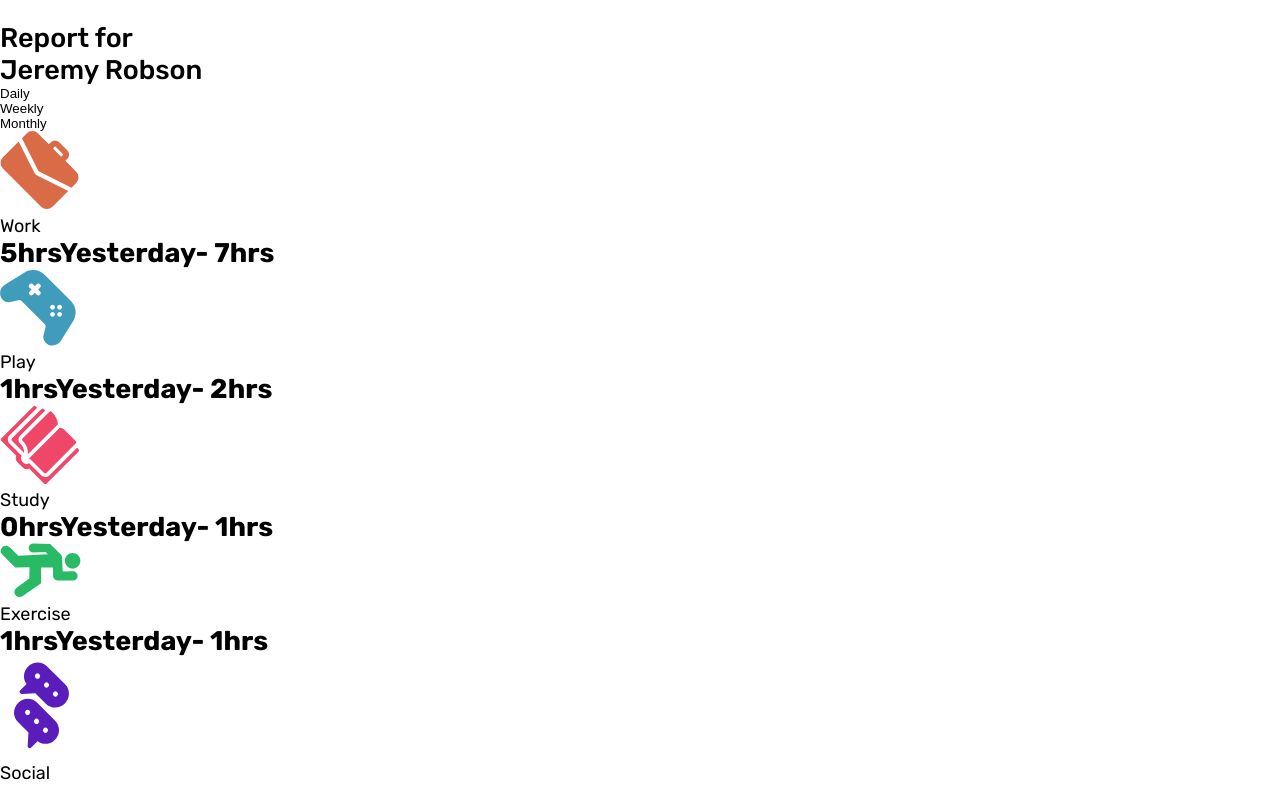
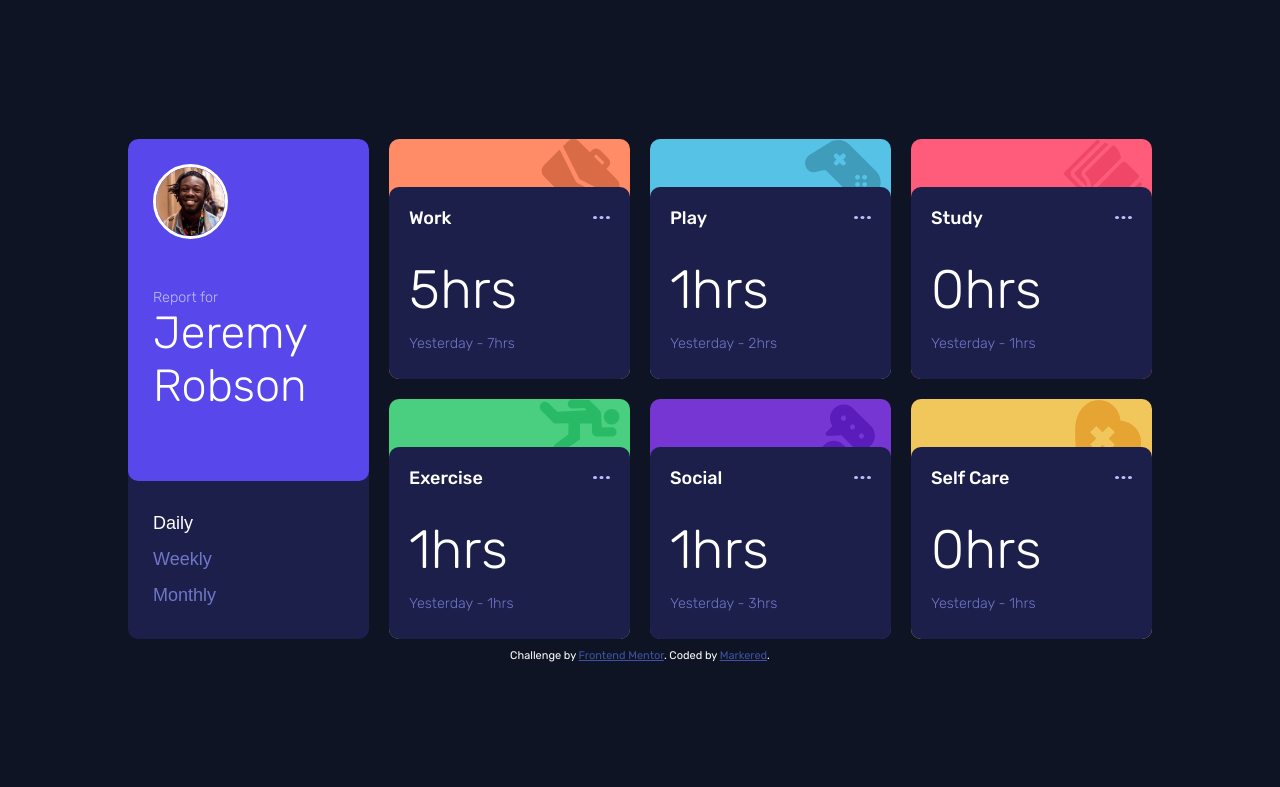
Before and after one commit to Markered/Frontend-Mentor-Time-tracking-dashboard, a React (Vite) app: page / in a window 1280 px wide. Shown: the top 787 px of the page. Built offline with nearby package versions, Linux system fonts and the light colour scheme.

Commit message:
Added desktop styling for the Menu and Desktop and Changed the Structure

```diff
--- a/index.html
+++ b/index.html
@@ -5,21 +5,9 @@
   <meta name="viewport" content="width=device-width, initial-scale=1.0">
   <link rel="icon" type="image/png" sizes="32x32" href="./images/favicon-32x32.png">
   <title>Frontend Mentor | Time tracking dashboard</title>
-  <style>
-    .attribution { font-size: 11px; text-align: center; }
-    .attribution a { color: hsl(228, 45%, 44%); }
-  </style>
 </head>
 <body>
   <div id="root"></div>
-
-
-
-  <div class="attribution">
-    Challenge by <a href="https://www.frontendmentor.io?ref=challenge" target="_blank">Frontend Mentor</a>.
-    Coded by <a href="#">Your Name Here</a>.
-  </div>
-
   <script type="module" src="./src/main.jsx"></script>
 </body>
 </html>
--- a/src/App.css
+++ b/src/App.css
@@ -1,29 +1,12 @@
-@import url('https://fonts.googleapis.com/css2?family=Rubik:ital,wght@0,300..900;1,300..900&display=swap');
-:root {
-  /* Primary Colors */
-  --blue: hsl(246, 80%, 60%);
-  --lighter-red: hsl(15, 100%, 70%);
-  --soft-blue: hsl(195, 74%, 62%);
-  --light-red: hsl(348, 100%, 68%);
+.attribution { font-size: 11px; text-align: center; }
+.attribution a { color: hsl(228, 45%, 44%); }
 
-  /* Neutral Colors */
-  --very-dark-blue: hsl(226, 43%, 10%);
-  --dark-blue: hsl(235, 46%, 20%);
-  --desaturated-blue: hsl(235, 45%, 61%);
-  --pale-blue: hsl(236, 100%, 87%);
+.dashboard {
+  height: 500px;
+  width: clamp(320px, 80%, 1200px);
+  display: grid;
+  grid-template-columns: 1fr 1fr 1fr 1fr;
+  grid-template-rows: 1fr 1fr;
+  margin-bottom: 10px;
+  gap: 20px ;
 }
-*, *::before, *::after {
-  box-sizing: border-box;
-  margin: 0;
-  padding: 0;
-}
-
-html {
-  font-size: 1.125rem;
-}
-
-body {
-  font-size: 1rem;
-  font-family: Rubik;
-  background-color: var(--li\-red);
-}
--- a/src/App.jsx
+++ b/src/App.jsx
@@ -22,8 +22,14 @@ function App() {
 
   return (
     <>
-      <Menu setTimeframes={setTimeframes} />
-      {tasks && <TaskCards timeframe={timeframes} task={tasks} />}
+      <main className="dashboard">
+        <Menu setTimeframes={setTimeframes}  timeframe={timeframes}/>
+        {tasks && <TaskCards timeframe={timeframes} tasks={tasks} />}
+      </main>
+      <footer className="attribution">
+        Challenge by <a href="https://www.frontendmentor.io?ref=challenge" target="_blank">Frontend Mentor</a>.
+        Coded by <a target="blank" href="https://www.frontendmentor.io/profile/Markered">Markered</a>.
+      </footer>
     </>
   );
 }
--- a/src/components/menu.css
+++ b/src/components/menu.css
@@ -1,17 +1,66 @@
+.menu {
+  background-color: var(--dark-blue);
+  border-radius: 10px;
+  grid-row: 1/-1;
+  grid-column: 1/2;
+  display: flex;
+  flex-direction: column;
+  justify-content: space-between;
+  overflow: hidden;
+}
+.profile-card {
+  position: relative;
+  background-color: var(--blue);
+  flex-grow: 1;
+}
+
+.profile-card img {
+  width: 75px;
+  border: 3px solid white;
+  border-radius: 100%;
+}
 .profile-name span {
   display: block;
 }
 
 .profile-name {
-  font-weight: 500;
+  font-weight: 300;
+  font-size: 2.5rem;
+  position: absolute;
+  bottom: 20%;
 }
 
+.profile-name span {
+  color: var(--pale-blue);
+  font-size: .8rem;
+}
+
+.menu section, .menu .profile-card {
+  padding: 25px;
+}
+
+.menu .profile-card {
+  border-radius: 10px;
+}
 .timeframe-toggle {
+  color: var(--desaturated-blue);
+  text-align: start;
+  width: 100%;
+  font-size: 1rem;
+  height: 2rem;
   display: block;
   background-color: transparent;
   border: none;
 }
 
 .timeframe-toggle:hover {
+  color: white;
+}
+
+.timeframe-toggle.active {
+  color: white;
+}
+
+.timeframe-toggle:hover {
   cursor: pointer;
 }
--- a/src/components/menu.jsx
+++ b/src/components/menu.jsx
@@ -1,21 +1,46 @@
-import "./menu.css"
+import "./menu.css";
 
-const Menu = ({ setTimeframes }) => {
+const Menu = ({ setTimeframes, timeframe }) => {
   return (
-    <article>
-      <div>
-        <img src="" alt="" />
+    <aside className="menu">
+      <figure className="profile-card">
+        <img src="../../images/image-jeremy.png" alt="profile-picture" />
+        <figcaption>
+          <h1 className="profile-name">
+            <span>Report for</span>
+            Jeremy Robson
+          </h1>
+        </figcaption>
+      </figure>
 
-        <h1 className="profile-name">
-          <span>Report for</span> Jeremy Robson
-        </h1>
-      </div>
-
-      <button className="timeframe-toggle" onClick={() => setTimeframes("daily")}>Daily</button>
-      <button className="timeframe-toggle" onClick={() => setTimeframes("weekly")}>Weekly</button>
-      <button className="timeframe-toggle" onClick={() => setTimeframes("monthly")}>Monthly</button>
-    </article>
+      <section>
+        <button
+          className={`timeframe-toggle ${timeframe === 'daily' ? 'active' : ''}`}
+          onClick={() => {
+            setTimeframes("daily");
+          }}
+        >
+          Daily
+        </button>
+        <button
+          className={`timeframe-toggle ${timeframe === 'weekly' ? 'active' : ''}`}
+          onClick={() => {
+            setTimeframes("weekly");
+          }}
+        >
+          Weekly
+        </button>
+        <button
+          className={`timeframe-toggle ${timeframe === 'monthly' ? 'active' : ''} `}
+          onClick={() => {
+            setTimeframes("monthly");
+          }}
+        >
+          Monthly
+        </button>
+      </section>
+    </aside>
   );
-}
+};
 
 export default Menu;
--- /dev/null
+++ b/src/components/taskCards.css
@@ -0,0 +1,50 @@
+.task-card {
+  height: 100%;
+  border-radius: 10px;
+  position: relative;
+  overflow: hidden;
+}
+
+.task-icon {
+  position: absolute;
+  right: 10px;
+}
+
+.task-header {
+  display: flex;
+  justify-content: space-between;
+  align-items: center;
+}
+
+.task-header img {
+  height: 0.22rem;
+}
+.task-info {
+  width: 100%;
+  background-color: var(--dark-blue);
+  position: absolute;
+  top: 20%;
+  bottom: 0;
+  border-radius: 10px 10px 0px 0px;
+  padding: 20px;
+  display: flex;
+  flex-direction: column;
+  justify-content: space-between;
+}
+.task-title {
+  font-size: 1rem;
+  font-weight: 500;
+}
+.time {
+  font-weight: 300;
+  display: flex;
+  flex-direction: column;
+  height: 70%;
+  justify-content: space-around;
+  font-size: 3rem;
+}
+.previous-time {
+  display: block;
+  font-size: .8rem;
+  color: var(--desaturated-blue);
+}
--- a/src/components/taskCards.jsx
+++ b/src/components/taskCards.jsx
@@ -1,32 +1,45 @@
-const TaskCards = ({ timeframe, task }) => {
+import "./taskCards.css";
+const TaskCards = ({ timeframe, tasks }) => {
   return (
-    <ul>
-      {task.map((task, index) => {
+    <>
+      {tasks.map((task, index) => {
+        const normalizedTaskName = task.title
+          .replace(/\s+/g, "-")
+          .toLowerCase();
         return (
-          <li  key={index + 1}>
-            <article>
-              <img src={`../../images/icon-${task.title.replace(/\s+/g, '-')}.svg`} alt="" />
-              <div>
-                <p>{task.title}</p>
-                <h2 className="task-">
+          <article
+            key={index + 1}
+            className="task-card"
+            style={{ backgroundColor: `var(--${normalizedTaskName}` }}
+          >
+            <img
+              className="task-icon"
+              src={`../../images/icon-${task.title.replace(/\s+/g, "-")}.svg`}
+              alt=""
+            />
+            <div className="task-info">
+              <header className="task-header">
+                <h2 className="task-title">{task.title}</h2>
+                <img src="../../images/icon-ellipsis.svg" alt="more-icon" />
+              </header>
+              <span className="time">
                 {task.timeframes[timeframe].current}hrs
-                  <span>
+                <p className="previous-time">
                   {timeframe == "daily"
                     ? "Yesterday"
                     : timeframe == "weekly"
                     ? "Last Week"
                     : timeframe == "monthly"
                     ? "Last Month"
-                      : ""}
+                    : ""}{" "}
                   - {task.timeframes[timeframe].previous}hrs
+                </p>
               </span>
-                </h2>
             </div>
           </article>
-          </li>
         );
       })}
-    </ul>
+    </>
   );
 };
 
--- a/src/index.css
+++ b/src/index.css
@@ -0,0 +1,46 @@
+@import url('https://fonts.googleapis.com/css2?family=Rubik:ital,wght@0,300..900;1,300..900&display=swap');
+:root {
+  /* Primary Colors */
+  --blue: hsl(246, 80%, 60%);
+  --work: hsl(15, 100%, 70%);
+  --play: hsl(195, 74%, 62%);
+  --study: hsl(348, 100%, 68%);
+  --exercise: hsl(145, 58%, 55%);
+  --social: hsl(264, 64%, 52%);
+  --self-care: hsl(43, 84%, 65%);
+
+  /* Neutral Colors */
+  --very-dark-blue: hsl(226, 43%, 10%);
+  --dark-blue: hsl(235, 46%, 20%);
+  --desaturated-blue: hsl(235, 45%, 61%);
+  --pale-blue: hsl(236, 100%, 87%);
+}
+*, *::before, *::after {
+  box-sizing: border-box;
+  margin: 0;
+  padding: 0;
+  color: white;
+}
+
+html {
+  font-size: 18px;
+}
+
+body {
+  font-size: 1rem;
+  font-family: Rubik;
+  background-color: var(--very-dark-blue);
+}
+
+#root {
+  height: 100vh;
+  width: 100vw;
+  display: flex;
+  flex-direction: column;
+  align-items: center;
+  justify-content: center;
+}
+
+li {
+  list-style: none;
+}
```
Also changed, not shown: Progress/day2.jpeg (added). Lines whose indentation alone changed are shown as unchanged.
